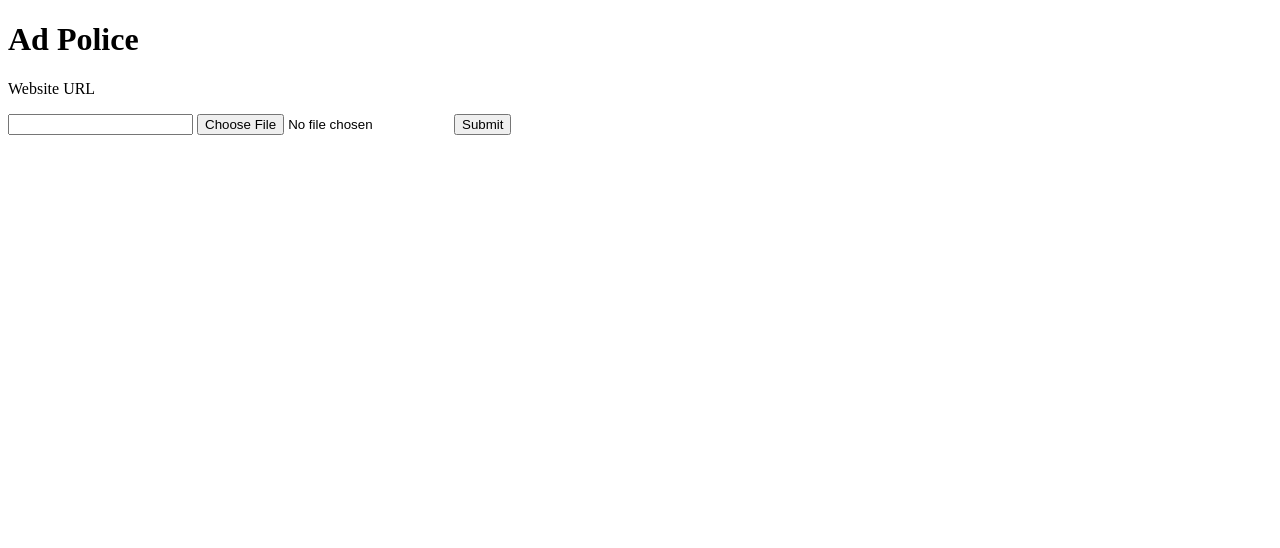
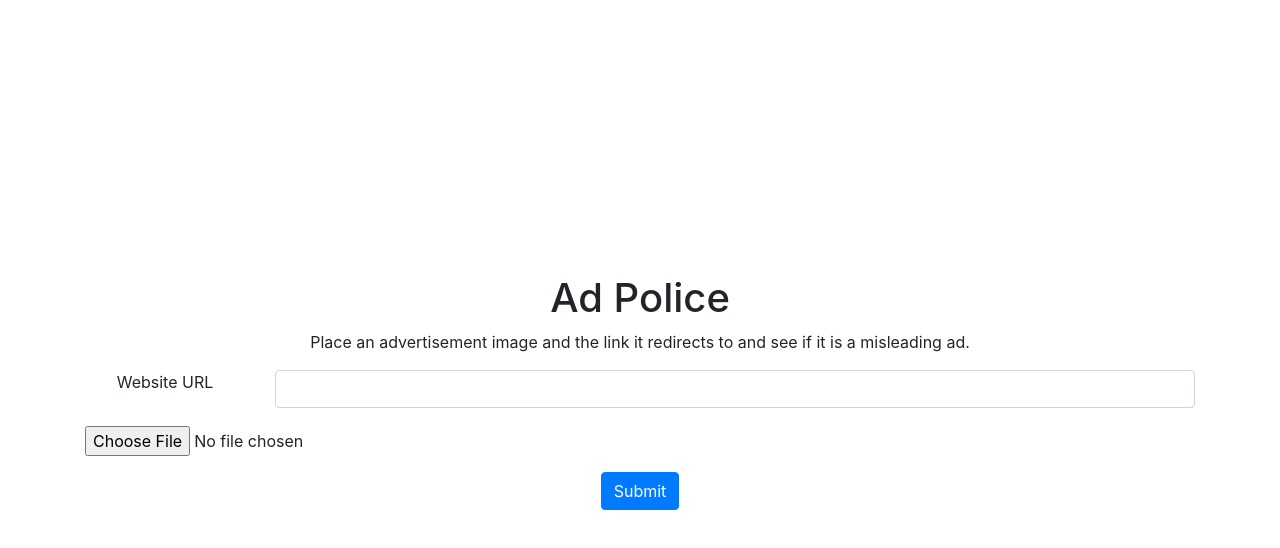
Before and after one commit to derkknight/adpolice, a plain HTML site: page templates/index.html in a window 1280 px wide. Drawn offline with nearby package versions, Linux system fonts and the light colour scheme.

Commit message:
Centered form.

```diff
--- a/templates/index.html
+++ b/templates/index.html
@@ -1,15 +1,44 @@
 <!DOCTYPE html>
 <html>
+    <style>
+    .search {
+        text-align: center;
+    }
+    .main {
+        position: absolute;
+        top: 50%;
+        left: 50%;
+        transform: translate(-50%, -50%);
+    }
+    </style>
     <head>
-        <h1>Ad Police</h1>
     </head>
     <body>
-        <form action="/results" method="POST">
-            <p>Website URL</p>
-            <input id="website_url" type="text"/>
-            <input id="file_url" type="file"/>
-            <input type="button" value="Submit"/>
-        </form>
+        <div class="search container main">
+            <form action="/results" method="POST">
+                <div class="form-group">
+                    <div class="container">
+                        <h1>Ad Police</h1>
+                        <p>Place an advertisement image and the link it redirects to and see if it is a misleading ad.</p>
+                    </div>
+                    <div class="row">
+                        <div class="col-2">
+                            <p>Website URL</p>
+                        </div>
+                        <div class="col-10">
+                            <input class="form-control" id="website_url" type="text"/>
+                        </div>
+                    </div>
+                </div>
+                <div class="form-group">
+                    <input class="form-control-file" id="file_url" type="file"/>
+                </div>
+                <div class="form-group">
+                    <input class="btn btn-primary" type="button" value="Submit"/>
+                </div>
+            </form>
+        </div>
     </body>
+    <link rel="stylesheet" href="https://stackpath.bootstrapcdn.com/bootstrap/4.1.1/css/bootstrap.min.css" integrity="sha384-WskhaSGFgHYWDcbwN70/dfYBj47jz9qbsMId/iRN3ewGhXQFZCSftd1LZCfmhktB" crossorigin="anonymous">
     <script src="https://stackpath.bootstrapcdn.com/bootstrap/4.1.1/js/bootstrap.min.js" integrity="sha384-smHYKdLADwkXOn1EmN1qk/HfnUcbVRZyYmZ4qpPea6sjB/pTJ0euyQp0Mk8ck+5T" crossorigin="anonymous"></script>
 </html>
```
Also changed, not shown: 5 other files.
